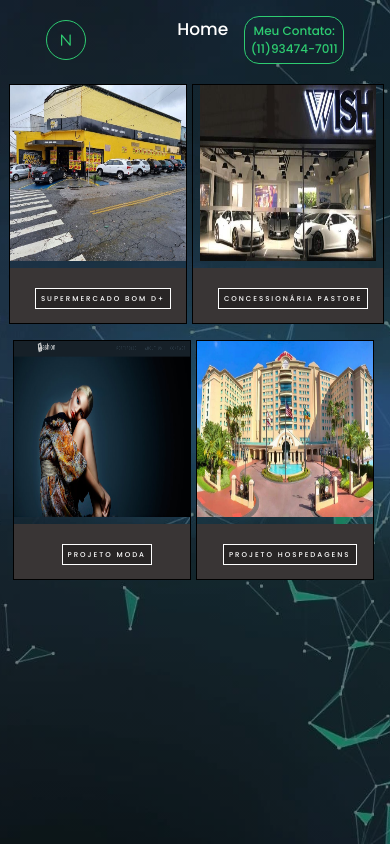
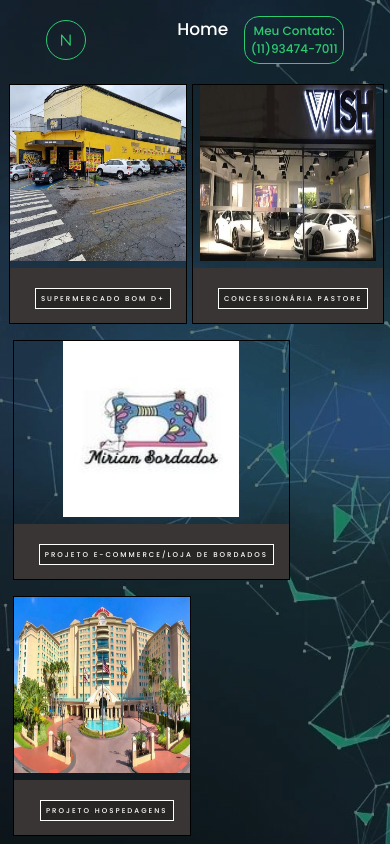
Before and after one commit to NiccolasCente/PortfolioNiccolas, a plain HTML site: page projetos.html in a window 390 px wide. Drawn offline with nearby package versions, Linux system fonts and the light colour scheme.

Commit message:
Atualizando

```diff
--- a/css/projetos.css
+++ b/css/projetos.css
@@ -144,7 +144,7 @@ button:hover{
     height: 22em;
 }
 
-.moda{
+.bordado{
     width: 22em;
     height: 22em;
 }
@@ -201,7 +201,7 @@ button:hover{
         height: 11em;
     }
 
-    .moda{
+    .bordado{
         width: 11em;
         height: 11em;
     }
@@ -258,7 +258,7 @@ button:hover{
         height: 11em;
     }
 
-    .moda{
+    .bordado{
         width: 11em;
         height: 11em;
     }
--- a/projetos.html
+++ b/projetos.html
@@ -55,8 +55,8 @@
                     </article>
 
                 <article class="gallery-card">
-                    <img src="./img/projeto moda.PNG" alt="estilista" class="moda">
-                    <p class="div-text"><a href="https://modasora.netlify.app/" target="_blank">Projeto Moda</a></p>
+                    <img src="./img/projeto bordado.jpg" alt="bordado" class="bordado">
+                    <p class="div-text"><a href="https://miriambordados.netlify.app/" target="_blank">Projeto E-Commerce/Loja de Bordados</a></p>
                 </article>
 
                 <article class="gallery-card">
--- a/script.js
+++ b/script.js
@@ -1,3 +1,7 @@
+$html.classList.remove('no-js');
+
+$html.classList.add('js');
+
 
 var typed = new typed("span",{
     strings:["Niccolas Cente.","web Developer."],
```
Also changed, not shown: img/projeto bordado.jpg (added).
